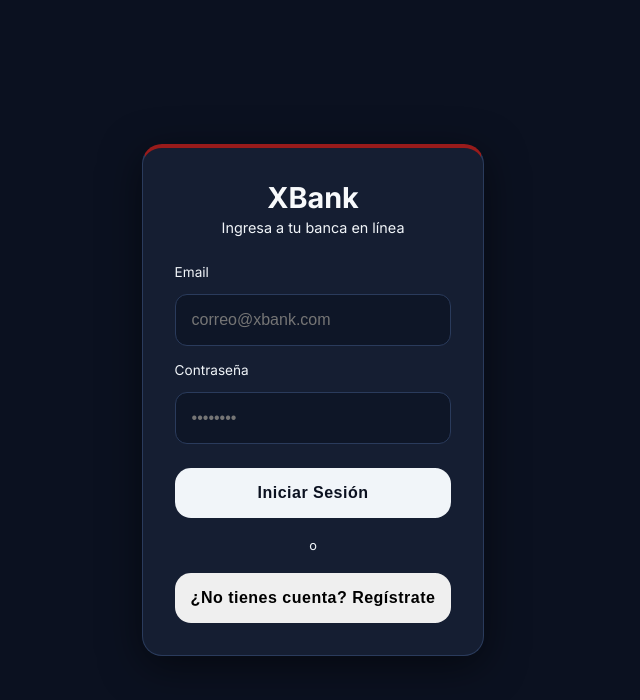
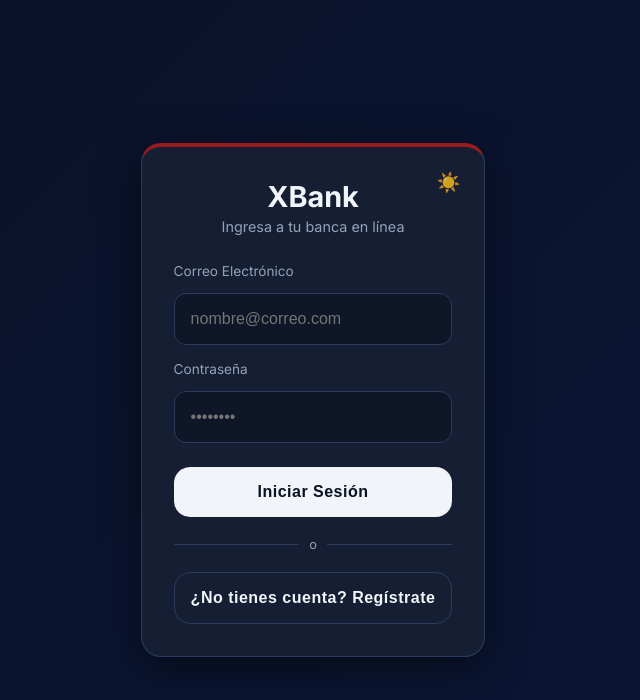
Before and after one commit to NoxCompile/minibanco-react, a React (Vite) app: page / in a window 1280 px wide. Shown: the top 700 px of the page, without its empty margins (327-967 px from the left). Built offline with nearby package versions, Linux system fonts and the light colour scheme; no server answers.

Commit message:
feat: integración dual mode (dark/light)

```diff
--- a/src/App.jsx
+++ b/src/App.jsx
@@ -1,13 +1,27 @@
 import { BrowserRouter, Routes, Route } from 'react-router-dom';
+import { useEffect, useState } from 'react';
 import { Login } from './pages/Login';
 import { Dashboard } from './pages/Dashboard';
 
 function App() {
+  // Lógica de Persistencia del Tema (Bonus: Modo Oscuro/Claro)
+  const [theme, setTheme] = useState(localStorage.getItem('banco_theme') || 'dark');
+
+  useEffect(() => {
+    // Inyecta el tema en la raíz del HTML y lo guarda de por vida en el navegador
+    document.documentElement.setAttribute('data-theme', theme);
+    localStorage.setItem('banco_theme', theme);
+  }, [theme]);
+
+  const toggleTheme = () => {
+    setTheme((prev) => (prev === 'dark' ? 'light' : 'dark'));
+  };
+
   return (
     <BrowserRouter>
       <Routes>
-        <Route path="/" element={<Login />} />
-        <Route path="/dashboard" element={<Dashboard />} />
+        <Route path="/" element={<Login toggleTheme={toggleTheme} theme={theme} />} />
+        <Route path="/dashboard" element={<Dashboard toggleTheme={toggleTheme} theme={theme} />} />
       </Routes>
     </BrowserRouter>
   );
--- a/src/index.css
+++ b/src/index.css
@@ -1,30 +1,56 @@
 @import url('https://fonts.googleapis.com/css2?family=Inter:wght@400;500;600;700&display=swap');
 
+/* TEMA OSCURO (Por Defecto - Federal Reserve) */
 :root {
-  /* Paleta Americana Institucional - Sobria y de Alta Fidelidad */
-  --bg-color: #0B1120; /* Azul Pizarra Muy Oscuro */
-  --panel-bg: #151E32; /* Azul Federal */
+  --bg-color: #0B1120;
+  --panel-bg: #151E32;
   --border-color: #2A3B5C;
-  --primary: #F8FAFC; /* Blanco Níveo */
-  --accent-red: #991B1B; /* Rojo Carmesí Apagado */
-  --accent-blue: #1E3A8A; /* Azul Corporativo Profundo */
-
-  --success: #16A34A; /* Verde Dólar */
-  --danger: #DC2626; /* Alerta Roja Suave */
+  --primary: #F8FAFC;
+  --accent-red: #991B1B;
+  --accent-blue: #1E3A8A;
+  --success: #16A34A;
+  --danger: #DC2626;
   --text-main: #F1F5F9;
   --text-muted: #94A3B8;
+
+  --body-gradient: linear-gradient(135deg, #0A1128 0%, #0B1736 100%);
+  --input-bg: rgba(11, 17, 32, 0.6);
+  --btn-primary-bg: #F1F5F9;
+  --btn-primary-text: #0B1120;
+  --shadow-fx: 0 10px 40px rgba(0, 0, 0, 0.5);
+}
+
+/* TEMA CLARO (Institucional Diurno) */
+[data-theme='light'] {
+  --bg-color: #F1F5F9;
+  --panel-bg: #FFFFFF;
+  --border-color: #CBD5E1;
+  --primary: #0F172A;
+  --accent-red: #DC2626;
+  --accent-blue: #2563EB;
+  --success: #15803D;
+  --danger: #EF4444;
+  --text-main: #1E293B;
+  --text-muted: #64748B;
+
+  --body-gradient: none;
+  --input-bg: #F8FAFC;
+  --btn-primary-bg: #1E293B;
+  --btn-primary-text: #FFFFFF;
+  --shadow-fx: 0 10px 30px rgba(0, 0, 0, 0.05);
 }
 
 * {
   box-sizing: border-box;
   margin: 0;
   padding: 0;
-  transition: all 0.2s ease-in-out;
+  transition: background-color 0.3s ease, color 0.3s ease, border-color 0.3s ease;
 }
 
 body {
   font-family: 'Inter', sans-serif;
   background-color: var(--bg-color);
+  background-image: var(--body-gradient);
   color: var(--text-main);
   min-height: 100vh;
   display: flex;
@@ -38,7 +64,7 @@ body {
   border: 1px solid var(--border-color);
   border-top: 4px solid var(--accent-red);
   border-radius: 20px;
-  box-shadow: 0 10px 40px rgba(0, 0, 0, 0.5);
+  box-shadow: var(--shadow-fx);
   padding: 32px;
 }
 
@@ -60,7 +86,7 @@ body {
 /* Tipografía */
 .panel-title {
   font-size: 1.15rem;
-  color: var(--primary);
+  color: var(--text-main);
   font-weight: 700;
   margin-bottom: 24px;
   text-transform: uppercase;
@@ -73,10 +99,10 @@ body {
 .bank-input {
   width: 100%;
   padding: 16px;
-  background: rgba(11, 17, 32, 0.6);
+  background: var(--input-bg);
   border: 1px solid var(--border-color);
   border-radius: 12px;
-  color: var(--primary);
+  color: var(--text-main);
   font-size: 1rem;
   outline: none;
   margin-top: 8px;
@@ -98,11 +124,11 @@ body {
   letter-spacing: 0.5px;
 }
 .bank-btn-primary {
-  background: var(--text-main);
-  color: var(--bg-color);
+  background: var(--btn-primary-bg);
+  color: var(--btn-primary-text);
 }
 .bank-btn-primary:hover:not(:disabled) {
-  background: #cbd5e1;
+  opacity: 0.85;
   transform: translateY(-2px);
 }
 .btn-success { background: rgba(22, 163, 74, 0.15); color: var(--success); border: 1px solid rgba(22, 163, 74, 0.3); }
@@ -111,7 +137,7 @@ body {
 .btn-danger:hover:not(:disabled) { background: rgba(220, 38, 38, 0.25); }
 .bank-btn:disabled { opacity: 0.6; cursor: not-allowed; transform: none; }
 
-/* Historial - Blindaje Anti-Sobreposición (Flexbox Seguro) */
+/* Historial - Blindaje Anti-Sobreposición */
 .history-list {
   max-height: 400px;
   overflow-y: auto;
@@ -127,13 +153,12 @@ body {
 }
 .history-item:last-child { border-bottom: none; }
 
-/* Contenedor izquierdo blindado */
 .history-info {
   display: flex;
   align-items: center;
   gap: 16px;
   flex: 1;
-  min-width: 0; /* Previene que el texto largo rompa el contenedor */
+  min-width: 0;
 }
 .history-text {
   display: flex;
@@ -154,19 +179,18 @@ body {
 .contraparte {
   font-size: 0.95rem;
   font-weight: 600;
-  color: var(--primary);
+  color: var(--text-main);
   white-space: nowrap;
   overflow: hidden;
-  text-overflow: ellipsis; /* Corta el correo largo con "..." */
+  text-overflow: ellipsis;
 }
 .fecha { font-size: 0.75rem; color: var(--text-muted); margin-top: 2px; }
 
-/* El monto ya no será aplastado */
 .history-monto {
   font-weight: 700;
   font-size: 1.15rem;
   text-align: right;
-  flex-shrink: 0; /* Prohíbe que el monto se encoja o se superponga */
+  flex-shrink: 0;
 }
 
 /* Controles de Filtro */
@@ -175,7 +199,7 @@ body {
 .filter-btn {
   flex: 1;
   padding: 10px;
-  background: rgba(11, 17, 32, 0.4);
+  background: var(--input-bg);
   border: 1px solid var(--border-color);
   border-radius: 12px;
   color: var(--text-muted);
--- a/src/pages/Login.jsx
+++ b/src/pages/Login.jsx
@@ -3,7 +3,7 @@ import { useNavigate } from 'react-router-dom';
 import { AuthContext } from '../context/AuthContext';
 import { loginUser, registerUser } from '../services/authService';
 
-export const Login = () => {
+export const Login = ({ toggleTheme, theme }) => {
   const [email, setEmail] = useState('');
   const [password, setPassword] = useState('');
   const [nombre, setNombre] = useState('');
@@ -19,7 +19,7 @@ export const Login = () => {
     setError(null);
 
     if (!email.trim() || !password.trim()) {
-      setError("Correo y contraseña son obligatorios.");
+      setError("Por favor, ingresa tu correo y contraseña.");
       return;
     }
 
@@ -28,14 +28,16 @@ export const Login = () => {
     try {
       let user;
       if (isRegister) {
-        if (!nombre.trim()) throw new Error("El nombre es obligatorio.");
+        if (!nombre.trim()) throw new Error("El nombre es obligatorio para registrarse.");
         user = await registerUser(email, password, nombre);
       } else {
         user = await loginUser(email, password);
       }
+
       dispatch({ type: 'LOGIN', payload: user });
       navigate('/dashboard');
     } catch (err) {
+      console.error("🔴 Error capturado:", err);
       setError(err.message || "Error en la autenticación");
     } finally {
       setLoading(false);
@@ -43,46 +45,56 @@ export const Login = () => {
   };
 
   return (
-    <div className="bank-card" style={{ width: '100%', maxWidth: '420px' }}>
+    <div className="bank-card" style={{ width: '100%', maxWidth: '420px', position: 'relative' }}>
+
+      {/* Interruptor de Tema Absoluto */}
+      <button
+        onClick={toggleTheme}
+        style={{ position: 'absolute', top: '24px', right: '24px', background: 'transparent', border: 'none', fontSize: '1.2rem', cursor: 'pointer', opacity: '0.8' }}
+        title="Alternar tema visual"
+      >
+        {theme === 'dark' ? '☀️' : '🌙'}
+      </button>
+
       <div style={{ textAlign: 'center', marginBottom: '28px' }}>
-        <h2 style={{ fontSize: '1.8rem', fontWeight: '700', color: 'var(--primary)' }}>XBank</h2>
-        <p style={{ color: 'var(--muted)', fontSize: '0.9rem', marginTop: '4px' }}>
+        <h2 style={{ fontSize: '1.8rem', fontWeight: '700', color: 'var(--text-main)' }}>XBank</h2>
+        <p className="text-muted" style={{ fontSize: '0.9rem', marginTop: '4px' }}>
           {isRegister ? 'Crea tu cuenta digital en segundos' : 'Ingresa a tu banca en línea'}
         </p>
       </div>
 
-      {error && (
-        <div style={{ color: 'var(--danger)', background: 'rgba(248,81,73,0.1)', padding: '12px', borderRadius: '10px', marginBottom: '16px', fontSize: '0.9rem', border: '1px solid rgba(248,81,73,0.2)' }}>
-          {error}
-        </div>
-      )}
+      {error && <div className="error-alert">{error}</div>}
 
       <form onSubmit={handleSubmit} style={{ display: 'flex', flexDirection: 'column', gap: '16px' }}>
         {isRegister && (
           <div>
-            <label style={{ display: 'block', marginBottom: '6px', fontSize: '0.85rem', color: 'var(--muted)' }}>Nombre</label>
+            <label style={{ display: 'block', marginBottom: '6px', fontSize: '0.85rem', color: 'var(--text-muted)' }}>Nombre Completo</label>
             <input type="text" value={nombre} onChange={(e) => setNombre(e.target.value)} disabled={loading} className="bank-input" placeholder="Juan Pérez" />
           </div>
         )}
+
         <div>
-          <label style={{ display: 'block', marginBottom: '6px', fontSize: '0.85rem', color: 'var(--muted)' }}>Email</label>
-          <input type="email" value={email} onChange={(e) => setEmail(e.target.value)} disabled={loading} className="bank-input" placeholder="correo@xbank.com" />
+          <label style={{ display: 'block', marginBottom: '6px', fontSize: '0.85rem', color: 'var(--text-muted)' }}>Correo Electrónico</label>
+          <input type="email" value={email} onChange={(e) => setEmail(e.target.value)} disabled={loading} className="bank-input" placeholder="nombre@correo.com" />
         </div>
+
         <div>
-          <label style={{ display: 'block', marginBottom: '6px', fontSize: '0.85rem', color: 'var(--muted)' }}>Contraseña</label>
+          <label style={{ display: 'block', marginBottom: '6px', fontSize: '0.85rem', color: 'var(--text-muted)' }}>Contraseña</label>
           <input type="password" value={password} onChange={(e) => setPassword(e.target.value)} disabled={loading} className="bank-input" placeholder="••••••••" />
         </div>
+
         <button type="submit" disabled={loading} className="bank-btn bank-btn-primary" style={{ marginTop: '8px' }}>
           {loading ? 'Procesando...' : (isRegister ? 'Registrarse' : 'Iniciar Sesión')}
         </button>
       </form>
 
       <div style={{ display: 'flex', alignItems: 'center', margin: '20px 0' }}>
-        <div style={{ flex: 1, height: '1px', background: 'var(--border)' }}></div>
-        <span style={{ padding: '0 10px', fontSize: '0.8rem', color: 'var(--muted)' }}>o</span>
-        <div style={{ flex: 1, height: '1px', background: 'var(--border)' }}></div>
+        <div style={{ flex: 1, height: '1px', background: 'var(--border-color)' }}></div>
+        <span style={{ padding: '0 10px', fontSize: '0.8rem', color: 'var(--text-muted)' }}>o</span>
+        <div style={{ flex: 1, height: '1px', background: 'var(--border-color)' }}></div>
       </div>
-      <button type="button" onClick={() => { setIsRegister(!isRegister); setError(null); }} disabled={loading} className="bank-btn bank-btn-secondary">
+
+      <button type="button" onClick={() => { setIsRegister(!isRegister); setError(null); }} disabled={loading} className="bank-btn" style={{ background: 'transparent', border: '1px solid var(--border-color)', color: 'var(--text-main)' }}>
         {isRegister ? '¿Ya tienes cuenta? Inicia sesión' : '¿No tienes cuenta? Regístrate'}
       </button>
     </div>
```
Also changed, not shown: src/pages/Dashboard.jsx (+18 -18 lines).
